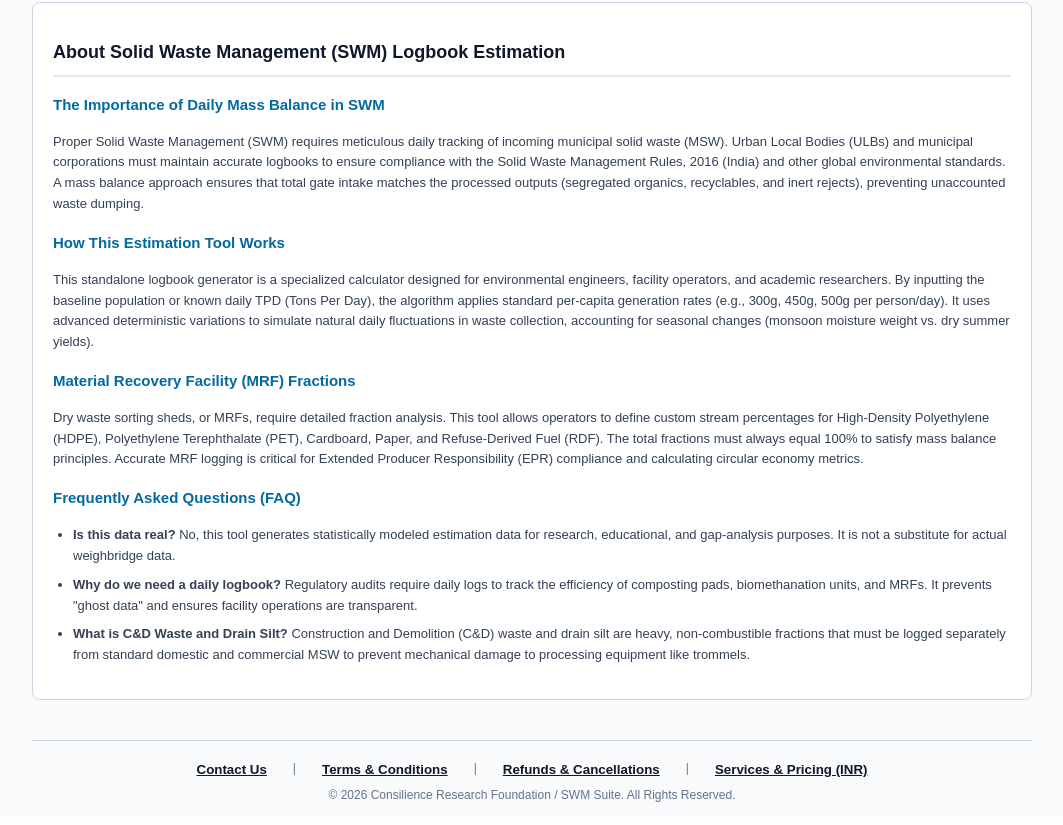
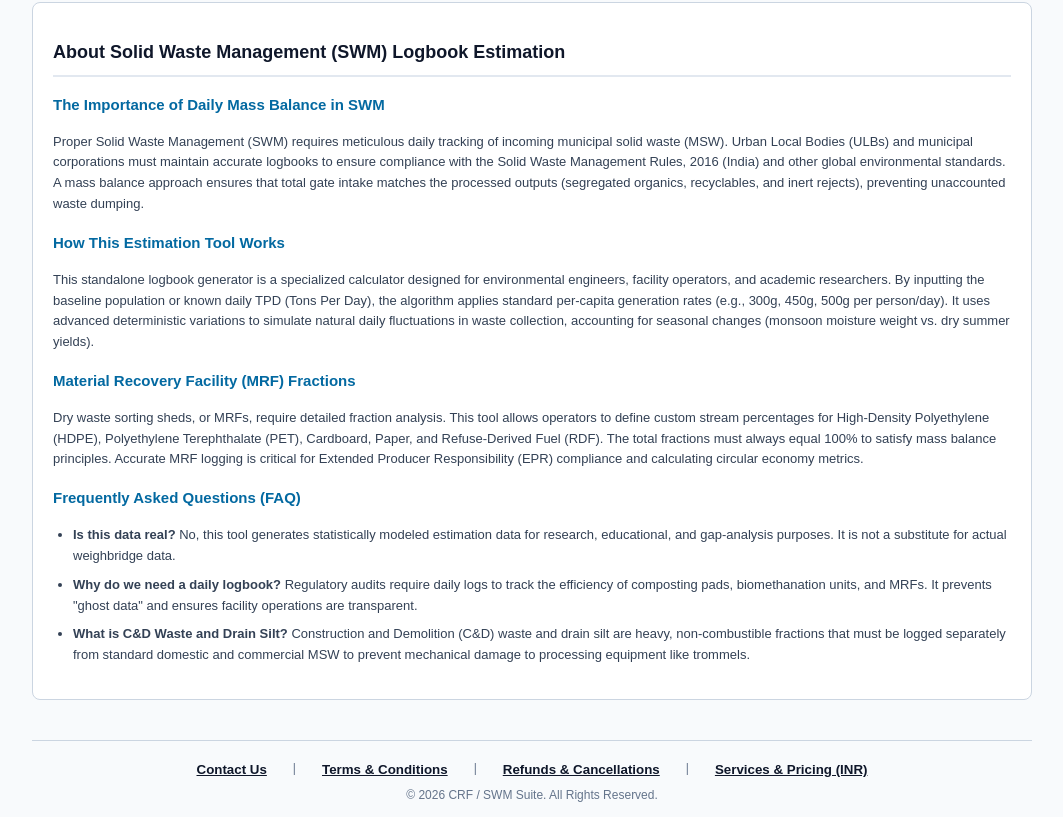
Before and after one commit to akv99111-source/ulb-waste-generator, a React (Vite) app: page / in a window 1280 px wide. Shown: the part 971-1796 px from the top of the page, without its empty margins (108-1171 px from the left). Built offline with nearby package versions, Linux system fonts and the light colour scheme.

Commit message:
Update organization name from 'Consilience Research Foundation' to 'CRF'

```diff
--- a/src/App.jsx
+++ b/src/App.jsx
@@ -694,7 +694,7 @@ export default function App() {
             <button type="button" onClick={() => setActivePolicyModal('refunds')} style={{ background: 'none', border: 'none', color: '#0f172a', cursor: 'pointer', textDecoration: 'underline', fontWeight: '600' }}>Refunds & Cancellations</button> |
             <button type="button" onClick={() => setActivePolicyModal('pricing')} style={{ background: 'none', border: 'none', color: '#0f172a', cursor: 'pointer', textDecoration: 'underline', fontWeight: '600' }}>Services & Pricing (INR)</button>
           </div>
-          <p style={{ margin: 0 }}>© {new Date().getFullYear()} Consilience Research Foundation / SWM Suite. All Rights Reserved.</p>
+          <p style={{ margin: 0 }}>© {new Date().getFullYear()} CRF / SWM Suite. All Rights Reserved.</p>
         </footer>
 
         {/* POLICY MODAL */}
@@ -704,7 +704,7 @@ export default function App() {
               {activePolicyModal === 'contact' && (
                 <div>
                   <h2 style={{ fontSize: '18px', fontWeight: 'bold' }}>Contact Us</h2>
-                  <p style={{ fontSize: '13px' }}><strong>Organisation:</strong> Consilience Research Foundation</p>
+                  <p style={{ fontSize: '13px' }}><strong>Organisation:</strong> CRF</p>
                   <p style={{ fontSize: '13px' }}><strong>Address:</strong> Arjunganj, Lucknow, Uttar Pradesh, India</p>
                   <p style={{ fontSize: '13px' }}><strong>Email:</strong> support@consilience.res.in</p>
                 </div>
```
